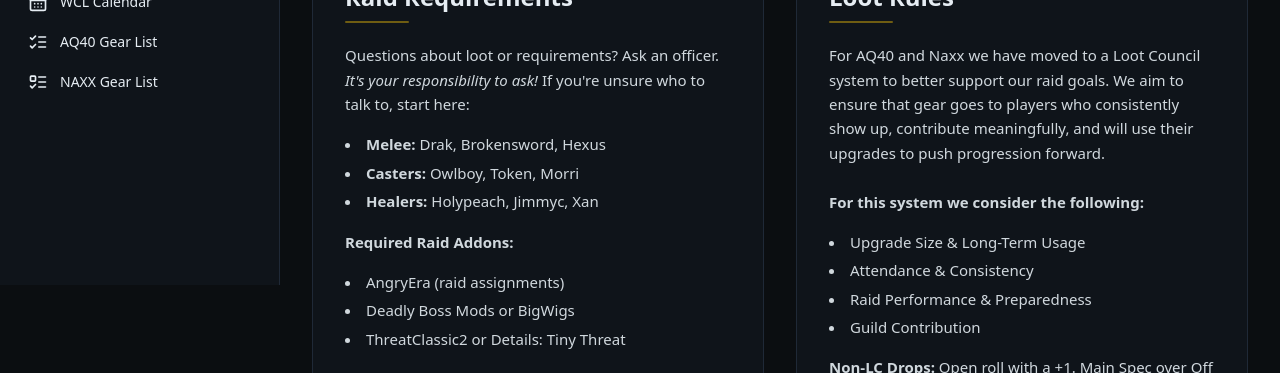
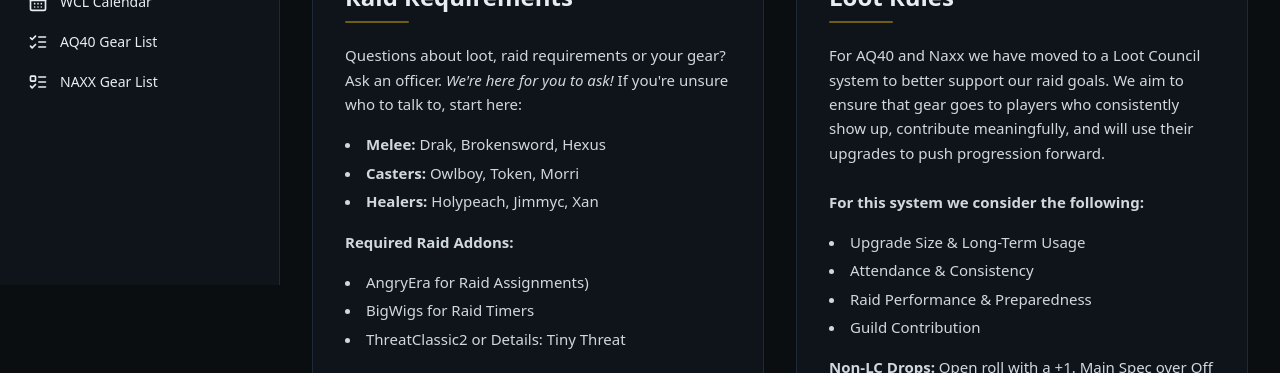
Before and after one commit to naptholomew/tempest-guild, a React (Vite) app: page /raid-policy in a window 1280 px wide. Shown: the part 515-888 px from the top of the page. Built offline with nearby package versions, Linux system fonts and the light colour scheme; no server answers.

Commit message:
Update RaidPolicy.tsx

```diff
--- a/src/pages/RaidPolicy.tsx
+++ b/src/pages/RaidPolicy.tsx
@@ -43,7 +43,7 @@ export default function RaidPolicy() {
           <div className="h-0.5 w-16 bg-brand-accent/40 rounded-full mt-2 mb-5" />
           <div className="space-y-4 leading-relaxed text-[15px] text-skin-base/90 flex-1">
             <p>
-              Questions about loot or requirements? Ask an officer. <i>It's your responsibility to ask!</i> If you're unsure who to talk to, start here:
+              Questions about loot, raid requirements or your gear? Ask an officer. <i>We're here for you to ask!</i> If you're unsure who to talk to, start here:
             </p>
             <ul className="list-disc list-inside space-y-1">
               <li><b>Melee:</b> Drak, Brokensword, Hexus</li>
@@ -53,8 +53,8 @@ export default function RaidPolicy() {
 
             <p><b>Required Raid Addons:</b></p>
             <ul className="list-disc list-inside space-y-1">
-              <li>AngryEra (raid assignments)</li>
-              <li>Deadly Boss Mods or BigWigs</li>
+              <li>AngryEra for Raid Assignments)</li>
+              <li>BigWigs for Raid Timers</li>
               <li>ThreatClassic2 or Details: Tiny Threat</li>
             </ul>
 
```
